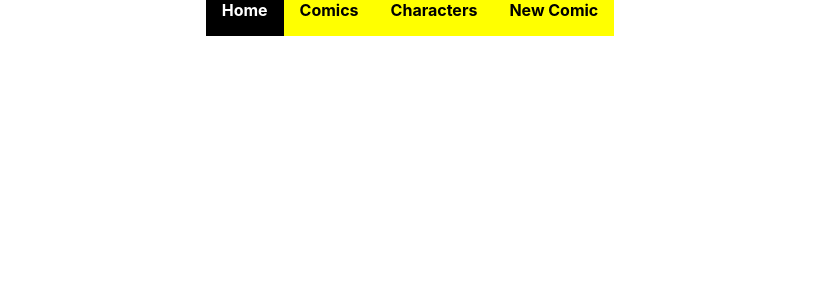
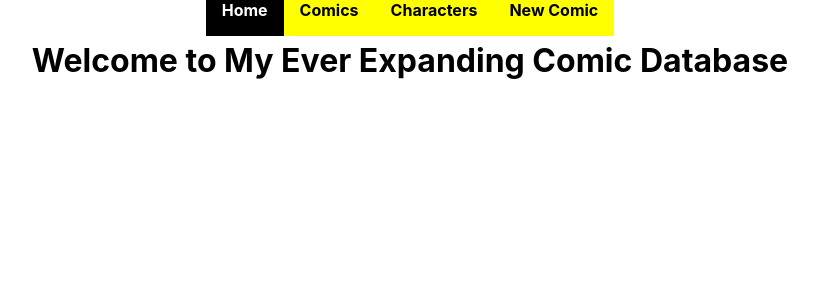
Before and after one commit to mitchellht34/phase-3-sinatra-react-project-frontend, a React (Create React App) app: page / in a window 1280 px wide. Shown: the top 300 px of the page, without its empty margins (230-1048 px from the left). Built offline with nearby package versions, Linux system fonts and the light colour scheme; the HTML template or start-up script is replaced by a standard one.

Commit message:
set up routes

```diff
--- a/src/App.js
+++ b/src/App.js
@@ -8,6 +8,17 @@ function App() {
     <div className="App">
       <Router>
         <NavBar />
+        <Switch>
+          <Route path='/comics'>
+            <h1>My Comics</h1>
+          </Route>
+          <Route path='/characters'>
+            <h1>Characters I know about</h1>
+          </Route>
+          <Route path='/'>
+            <h1>Welcome to My Ever Expanding Comic Database</h1>
+          </Route>
+        </Switch>
       </Router>
     </div>
   );
```
